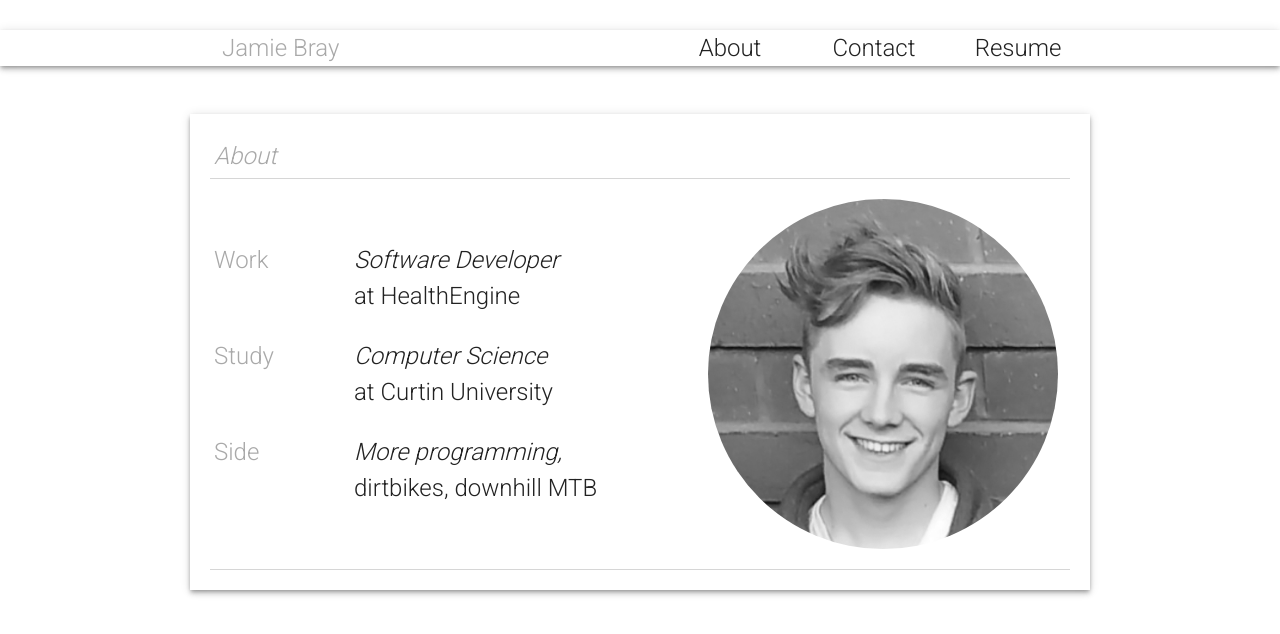
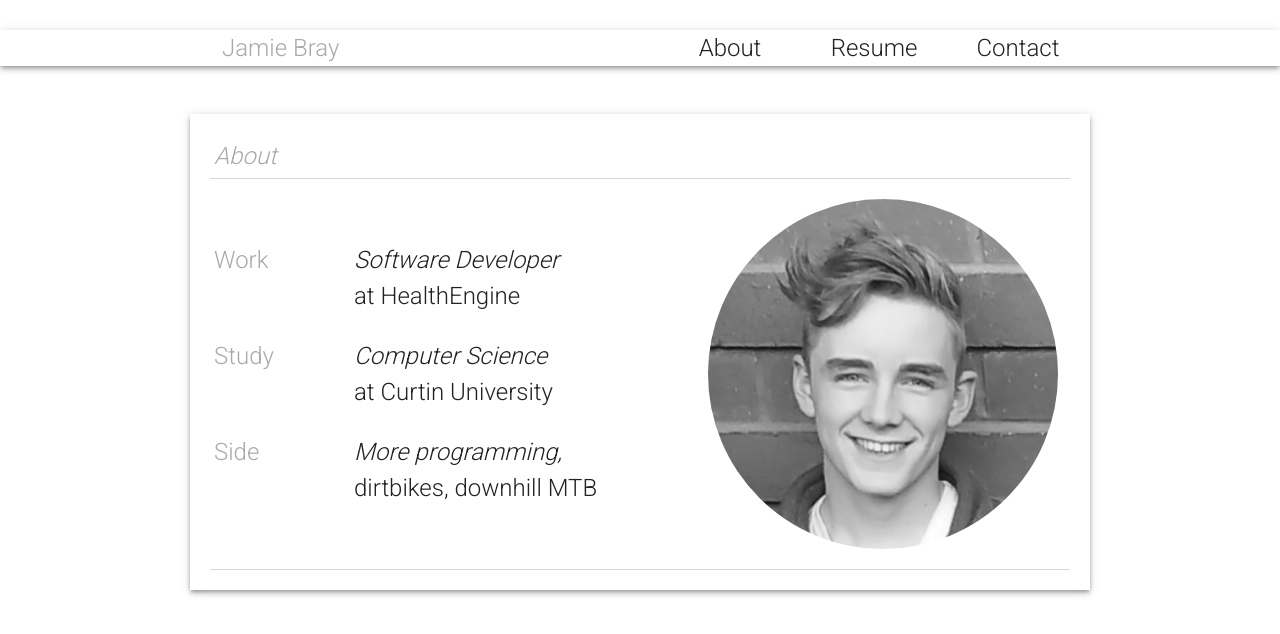
Before and after one commit to Jumbub/jamiebray-ui, a React (Create React App) app: page / in a window 1280 px wide. Shown: the top 634 px of the page. Built offline with nearby package versions, Linux system fonts and the light colour scheme.

Commit message:
Changed navigation bar link ordering

```diff
--- a/src/components/App/App.tsx
+++ b/src/components/App/App.tsx
@@ -16,8 +16,8 @@ const App: React.FC = () => {
           title={FULL_NAME}
           links={[
             { label: 'About', href: '/about' },
+            { label: 'Resume', href: '/resume' },
             { label: 'Contact', href: '/contact' },
-            { label: 'Resume', href: '/resume' },
           ]}
         />
         <div className={styles.inner}>
```
